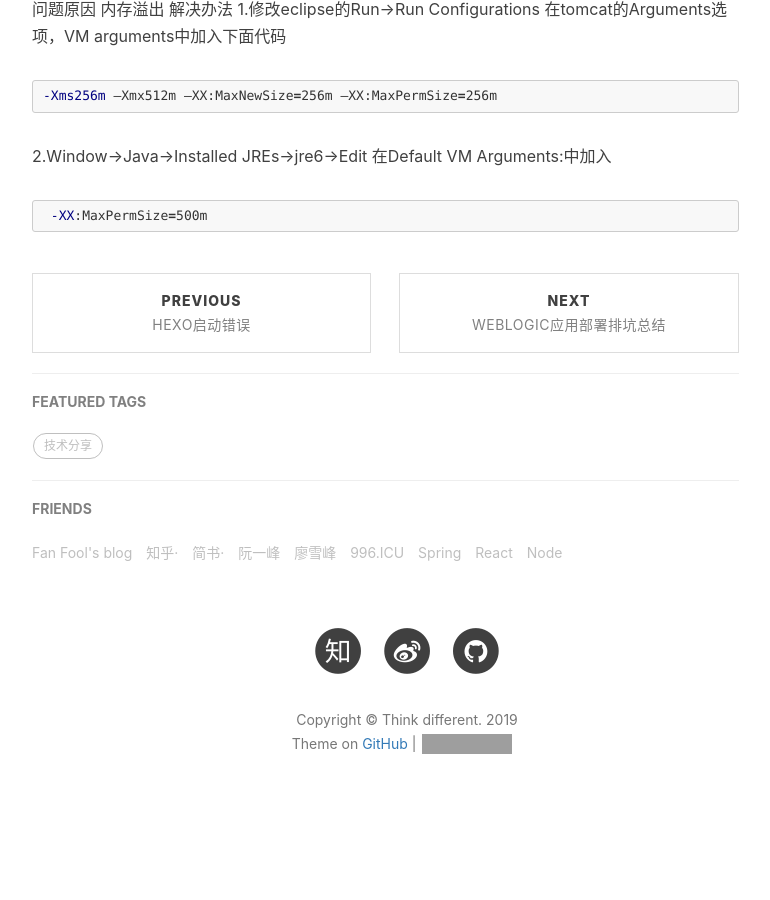
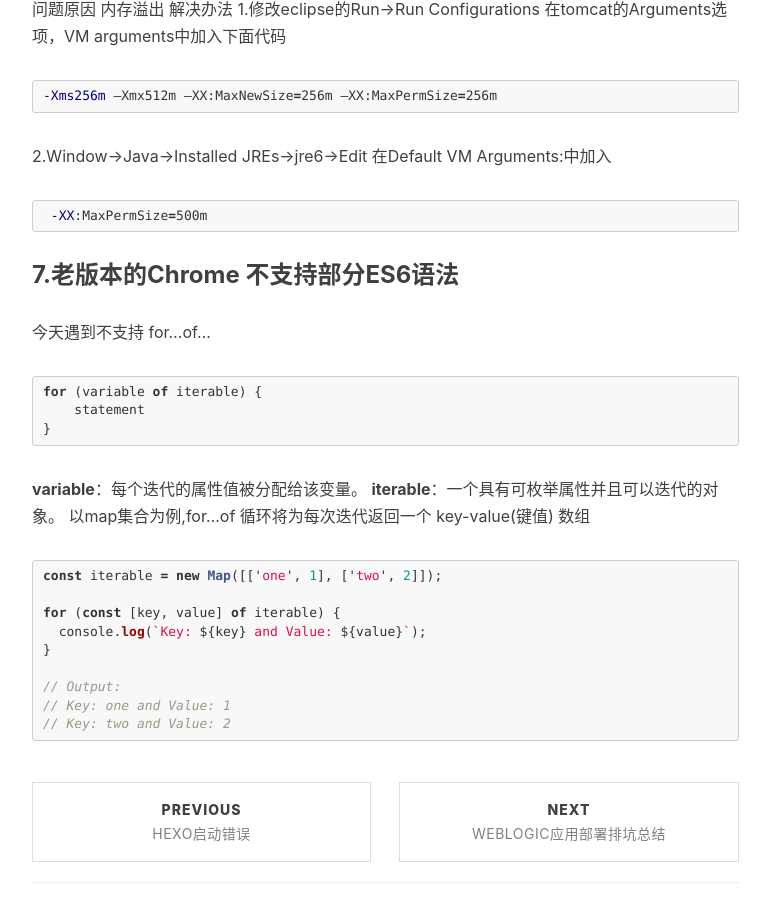
Before and after one commit to guoyaoleigg/guoyaoleigg.github.io, a Jekyll site: the page built from _posts/2019-05-15-知识点小总结.md, in a window 1280 px wide and 900 px high, scrolled down 1996 px. Shown: the whole window, without its empty margins (233-1003 px from the left). Built offline with Jekyll 4.4.1, drawn with Linux system fonts in a browser that asks for light colours; nearby versions of some CDN libraries; our own code applies the rules of GitHub Pages for plain Markdown files; comment, search, counter and statistics services are not loaded; before the commit the page ends 2844 px from its top, so only the background shows below that; grey boxes are pictures that could not be loaded.

Commit message:
增加博客 更新知识点小总结，老版本Chrome不支持ES6语法 for...of...

````diff
--- a/_posts/2019-05-15-知识点小总结.md
+++ b/_posts/2019-05-15-知识点小总结.md
@@ -43,3 +43,25 @@ implements Serializable 只是为了标注该对象是可被序列化的，然
 ```shell
  -XX:MaxPermSize=500m
 ```
+
+### 7.老版本的Chrome 不支持部分ES6语法
+今天遇到不支持 for...of...
+```javascript
+for (variable of iterable) {
+    statement
+}
+```
+**variable**：每个迭代的属性值被分配给该变量。
+**iterable**：一个具有可枚举属性并且可以迭代的对象。
+以map集合为例,for...of 循环将为每次迭代返回一个 key-value(键值) 数组
+```javascript
+const iterable = new Map([['one', 1], ['two', 2]]);
+
+for (const [key, value] of iterable) {
+  console.log(`Key: ${key} and Value: ${value}`);
+}
+
+// Output:
+// Key: one and Value: 1
+// Key: two and Value: 2
+```
````
